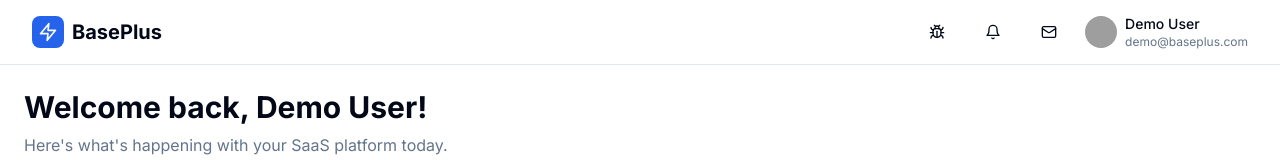
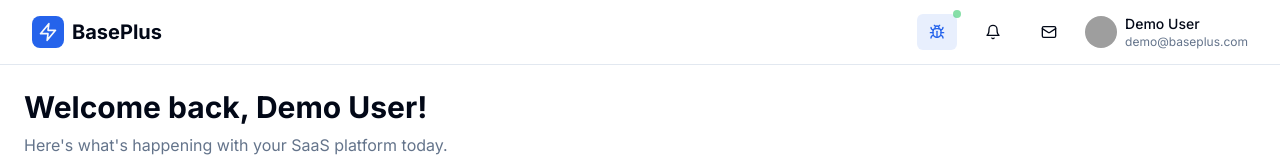
Before and after one commit to smithmw7/baseplus-saas, a Next.js app: page /dashboard in a window 1280 px wide. Both pictures are taken after a click on the button 937 px from the left and 32 px from the top of the page. Shown: the top 160 px of the page. Built offline with nearby package versions, Linux system fonts and the light colour scheme; grey boxes are pictures that could not be loaded.

Commit message:
Improve Cursor debug panel visibility with active indicator and tooltip

```diff
--- a/app/(dashboard)/dashboard/page.tsx
+++ b/app/(dashboard)/dashboard/page.tsx
@@ -84,8 +84,17 @@ export default function DashboardPage() {
           </Link>
 
           <div className="flex items-center space-x-4">
-            <Button variant="ghost" size="sm" onClick={toggleDebug}>
+            <Button
+              variant="ghost"
+              size="sm"
+              onClick={toggleDebug}
+              className={`${isDebugVisible ? 'bg-primary/10 text-primary' : ''} hover:bg-primary/10 transition-colors relative`}
+              title="Toggle Cursor Debug Panel"
+            >
               <Bug className="h-4 w-4" />
+              {isDebugVisible && (
+                <div className="absolute -top-1 -right-1 h-2 w-2 bg-green-500 rounded-full animate-pulse" />
+              )}
             </Button>
             <Button variant="ghost" size="sm">
               <Bell className="h-4 w-4" />
```
